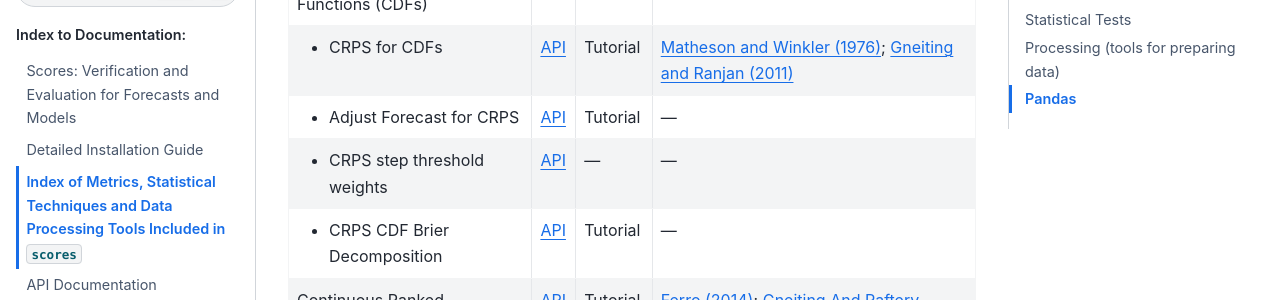
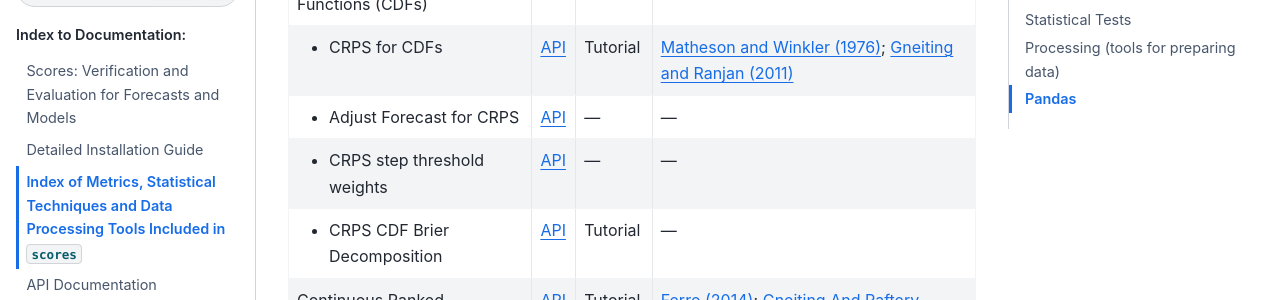
Before and after one commit to nci/scores, a Sphinx documentation site: the page built from docs/included.md, in a window 1280 px wide and 900 px high, scrolled down 1921 px. Shown: the part 153-453 px from the top of the window. Built offline with Sphinx 7.4.7 and the Sphinx Book theme 1.1.4, drawn with Linux system fonts in a browser that asks for light colours; pages that are not in the unit, such as notebooks, are missing from menus.

Commit message:
adjust forecast for CRPS isn't demonstrated in the tutorial

```diff
--- a/docs/included.md
+++ b/docs/included.md
@@ -137,7 +137,7 @@
   -
     [API](api.md#scores.probability.adjust_fcst_for_crps)
   -
-    [Tutorial](project:./tutorials/CRPS_for_CDFs.md)
+    &mdash;
   -
     &mdash;
 * -
```
